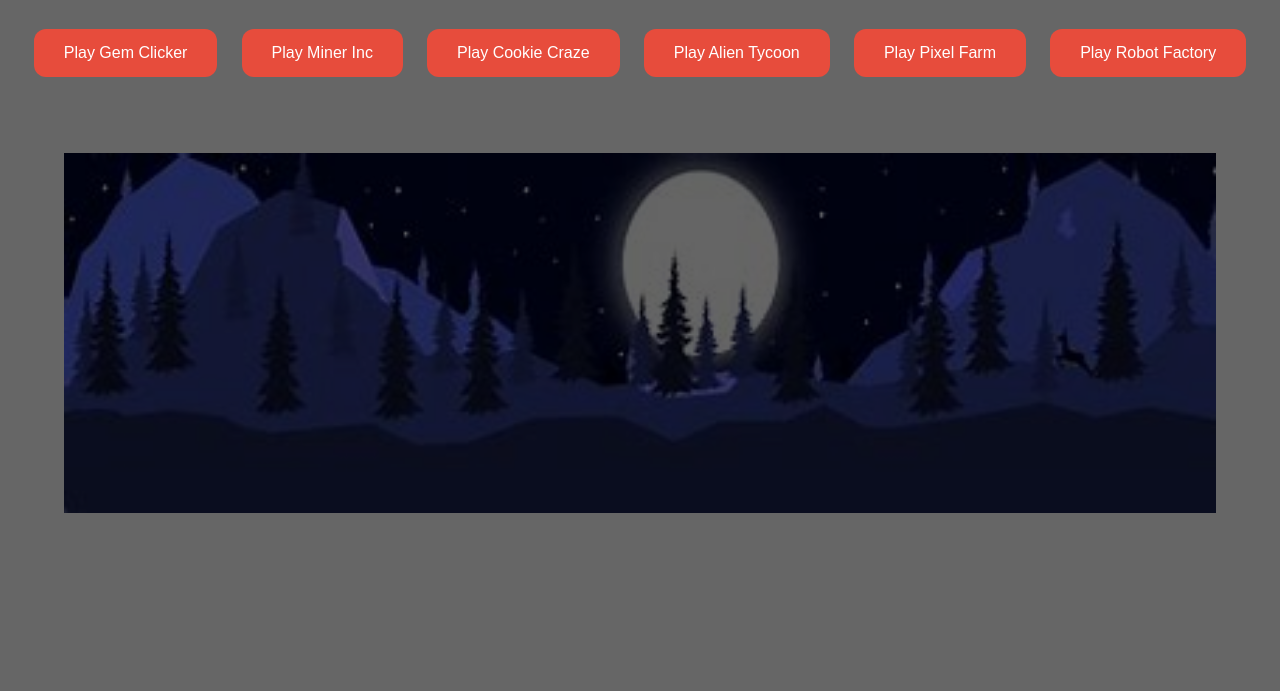
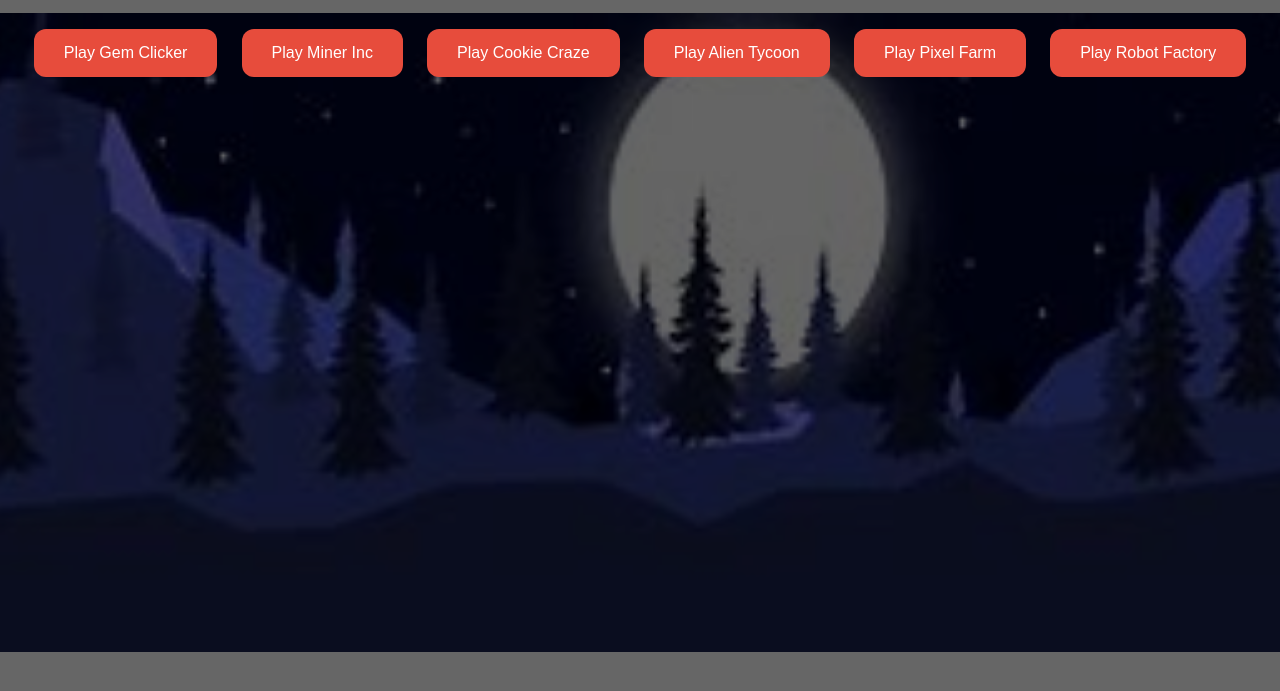
Before and after one commit to XxSolarXx125/unblocked-games, a plain HTML site: page index.html in a window 1280 px wide. Shown: the part 87-778 px from the top of the page. Drawn offline with Linux system fonts and the light colour scheme.

Commit message:
Update index.html

```diff
--- a/index.html
+++ b/index.html
@@ -10,7 +10,7 @@
       margin: 0;
       font-family: 'Segoe UI', sans-serif;
       background: url('images/background.png') no-repeat center center fixed;
-      background-size: 90%;
+      background-size: 160%;
       color: #fff;
       text-align: center;
     }
```
